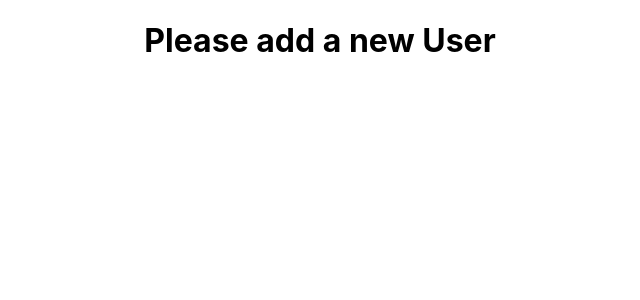
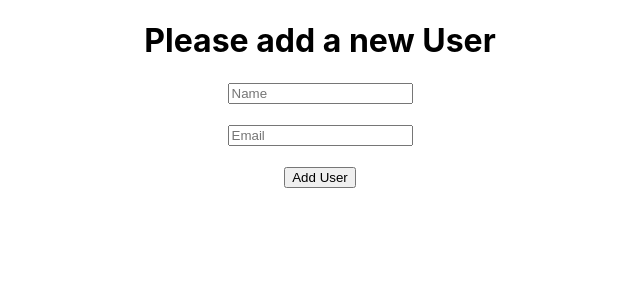
Before and after one commit to mdmitho/react-node-mongodb-database-fontsite-project1, a React (Create React App) app: page /user/add in a window 1280 px wide. Shown: the top 300 px of the page, without its empty margins (320-960 px from the left). Built offline with nearby package versions, Linux system fonts and the light colour scheme.

Commit message:
data to the server and get responser to client

```diff
--- a/src/components/AddUser/AddUser.js
+++ b/src/components/AddUser/AddUser.js
@@ -1,9 +1,38 @@
 import React from 'react';
 
 const AddUser = () => {
+    const handleAddUser = event =>{
+        event.preventDefault();
+        const name = event.target.name.value;
+        const email = event.target.email.value;
+
+        const user = {name, email};
+
+        // send data to the server
+        fetch('http://localhost:5000/user', {
+            method: 'POST',
+            headers: {
+                'content-type': 'application/json'
+            },
+            body: JSON.stringify(user)
+        })
+        .then(res => res.json())
+        .then(data =>{
+            console.log('success', data);
+            alert('users added successfully!!!');
+            event.target.reset();
+        })
+    }
+
     return (
         <div>
             <h1>Please add a new User</h1>
+            <form onSubmit={handleAddUser}>
+                <input type="text" name='name' placeholder='Name' required /> <br /> <br />
+                <input type="email" name='email' placeholder='Email' required />
+                <br />  <br />
+                <input type="submit"  value="Add User" />
+            </form>
         </div>
     );
 };
```
